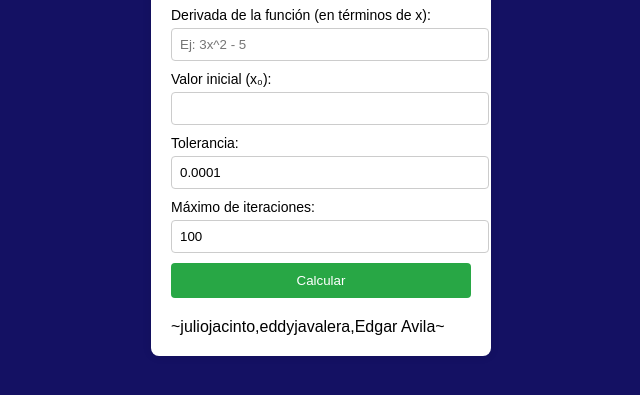
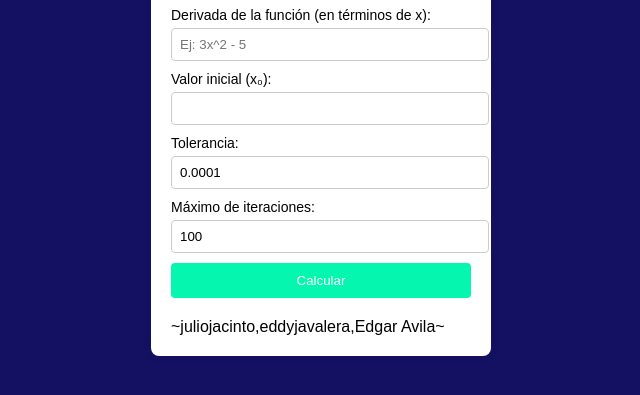
Before and after one commit to JulioJacinto890/Newton-Raphson, a plain HTML site: page index.html in a window 1280 px wide. Shown: the part 307-702 px from the top of the page, without its empty margins (319-959 px from the left). Drawn offline with nearby package versions, Linux system fonts and the light colour scheme.

Commit message:
Update styles.css

```diff
--- a/styles.css
+++ b/styles.css
@@ -39,7 +39,7 @@ input {
 button {
     width: 100%;
     padding: 10px;
-    background-color: #28a745;
+    background-color: #05f7af;
     color: white;
     border: none;
     border-radius: 4px;
@@ -47,7 +47,7 @@ button {
 }
 
 button:hover {
-    background-color: #218838;
+    background-color: #1000f5;
 }
 
 #result {
```
